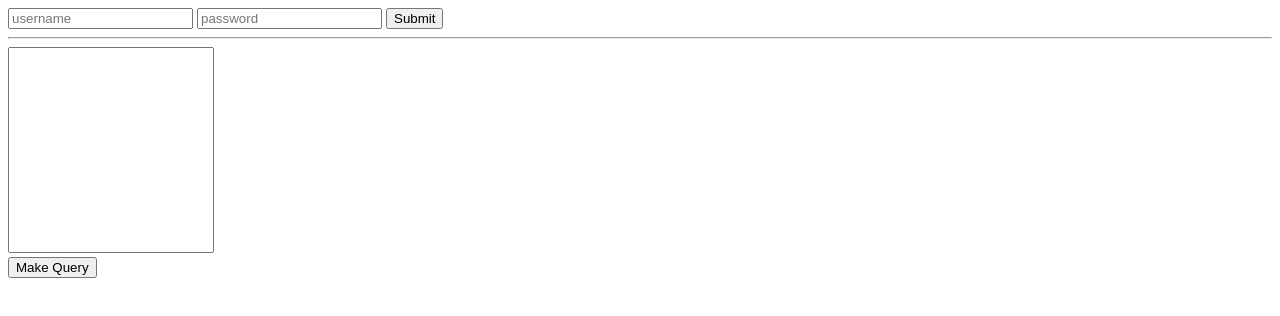
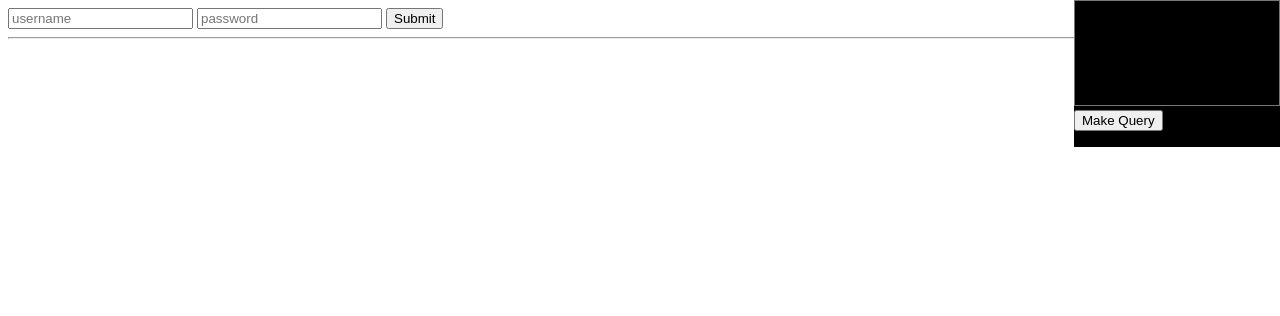
Before and after one commit to ethanszeto/club-room-booking, a website: page public/html/index.html in a window 1280 px wide. Drawn offline with Linux system fonts and the light colour scheme.

Commit message:
Added so that can remove the dev query panel on clicking `

```diff
--- a/public/css/dev.css
+++ b/public/css/dev.css
@@ -1,4 +1,15 @@
 .dev {
   /* change to hidden when in prod */
   display: block;
+  position: absolute;
+  background-color: black;
+  right: 0%;
+  top: 0%;
 }
+
+#sql-query {
+  height: 100px;
+  width: 200px;
+  background-color: black;
+  color: white;
+}
--- a/public/css/index.css
+++ b/public/css/index.css
@@ -1,8 +1,3 @@
 .input-area {
   resize: none;
 }
-
-#sql-query {
-  height: 200px;
-  width: 200px;
-}
--- a/public/html/index.html
+++ b/public/html/index.html
@@ -15,7 +15,7 @@
     <input id="input-password" type="password" placeholder="password" />
     <button id="connect-button">Submit</button>
     <hr />
-    <div class="dev">
+    <div id="dev" class="dev">
       <textarea id="sql-query" class="input-area"></textarea>
       <br />
       <button id="query-button">Make Query</button>
--- a/public/js/dev.js
+++ b/public/js/dev.js
@@ -1,4 +1,13 @@
 document.getElementById("query-button").addEventListener("click", query);
+window.addEventListener("keypress", (e) => {
+  if (e.key == "`") {
+    if (document.getElementById("dev").style.display == "none") {
+      document.getElementById("dev").style.display = "block";
+    } else {
+      document.getElementById("dev").style.display = "none";
+    }
+  }
+});
 
 async function query() {
   let sql = document.getElementById("sql-query").value;
```
